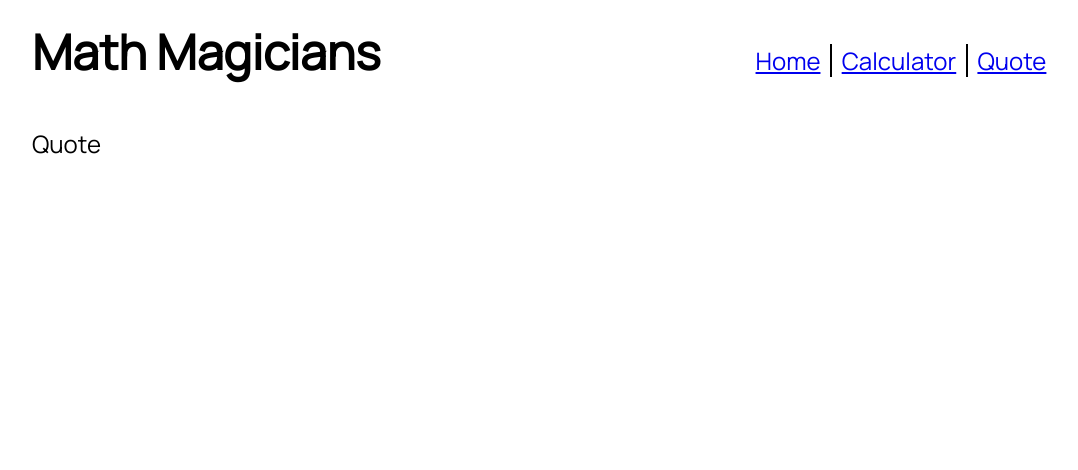
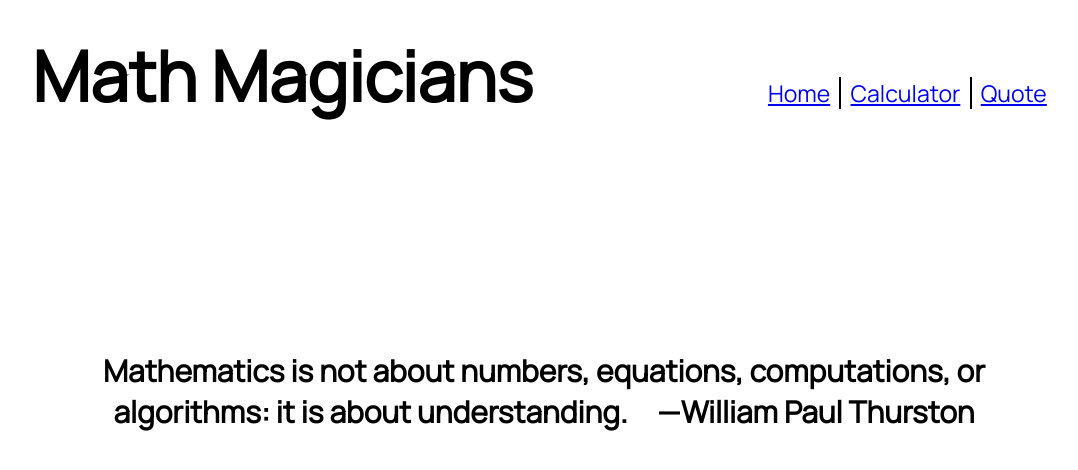
Before and after one commit to SlowKingV/math-magicians2, a React (Create React App) app: page /quote in a window 1280 px wide. Shown: the top 470 px of the page, without its empty margins (96-1174 px from the left). Built offline with nearby package versions, Linux system fonts and the light colour scheme.

Commit message:
Add base styles for Quote page

```diff
--- a/src/CalcPage.js
+++ b/src/CalcPage.js
@@ -3,7 +3,7 @@ import Calculator from './components/Calculator';
 import './css/CalcPage.css';
 
 const CalcPage = () => (
-  <div className="content">
+  <div className="content calc-page">
     <h2>Let&apos;s do some math!</h2>
     <Calculator />
   </div>
--- a/src/QuotePage.js
+++ b/src/QuotePage.js
@@ -1,6 +1,12 @@
+import './css/QuotePage.css';
+
 const QuotePage = () => (
-  <div className="content">
-    <p>Quote</p>
+  <div className="content quote-page">
+    <strong className="quote">
+      Mathematics is not about numbers, equations, computations, or algorithms:
+      it is about understanding.
+      <span className="quote-author no-wrap">&mdash;William Paul Thurston</span>
+    </strong>
   </div>
 );
 
--- a/src/css/CalcPage.css
+++ b/src/css/CalcPage.css
@@ -1,4 +1,4 @@
-.content {
+.calc-page {
   display: flex;
   justify-content: space-between;
 }
--- /dev/null
+++ b/src/css/QuotePage.css
@@ -0,0 +1,9 @@
+.quote-page {
+  font-size: 1.3em;
+  margin-top: 25vh;
+  text-align: center;
+}
+
+.quote-author {
+  margin-left: 1em;
+}
--- a/src/css/index.css
+++ b/src/css/index.css
@@ -1,4 +1,6 @@
 @import url('https://fonts.googleapis.com/css2?family=Manrope&display=swap');
+
+:root { font-size: 3vh; }
 
 body {
   margin: 0;
@@ -21,7 +23,6 @@ body {
 }
 
 #root {
-  font-size: 3vh;
   margin: 0 auto;
   max-width: 1024px;
 }
@@ -52,3 +53,15 @@ code {
   margin: 0;
   padding: 0;
 }
+
+.no-wrap {
+  white-space: nowrap;
+}
+
+@media screen and (min-height: 768px) {
+  :root { font-size: 23px; }
+}
+
+@media (orientation: portrait) {
+  :root { font-size: 3vw; }
+}
```
